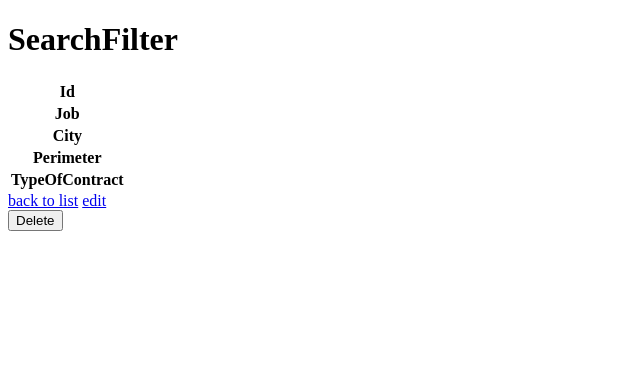
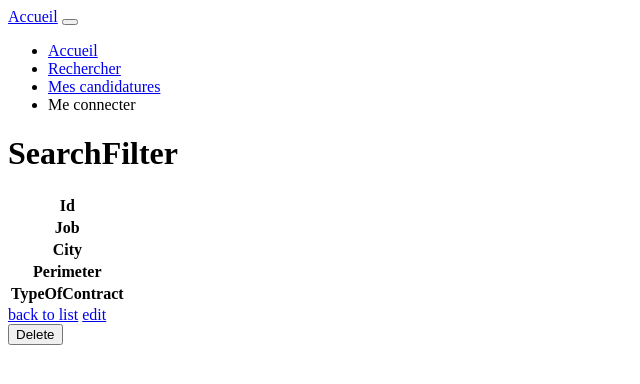
Before and after one commit to PerrinGaetan/checkpoint4_help_me_to_search_job, a Symfony app: template templates/search_filter/show.html.twig in a window 1280 px wide. Shown: the top 384 px of the page, without its empty margins (0-640 px from the left). Run offline with Twig, Linux system fonts and the light colour scheme; the template is opened without the code that fills it, so the values that code supplies are empty; some libraries are stand-ins or nearby versions.

Commit message:
Create search's form and add some styles on search form's file

```diff
--- a/assets/app.js
+++ b/assets/app.js
@@ -7,6 +7,7 @@
 
 // any CSS you import will output into a single css file (app.css in this case)
 import './styles/app.scss';
+require('bootstrap');
 
 // start the Stimulus application
 import './bootstrap';
--- /dev/null
+++ b/assets/styles/search.scss
@@ -0,0 +1,6 @@
+@import "~bootstrap/scss/bootstrap";
+
+.primarySearch {
+    justify-content: center;
+    align-items: center;
+}
--- a/templates/base.html.twig
+++ b/templates/base.html.twig
@@ -11,9 +11,16 @@
 
         {% block javascripts %}
             {{ encore_entry_script_tags('app') }}
+             {# <script src="https://www.emploi-store-dev.fr/widget/pe-offres-emploi/pe-offres-emploi.js"></script>
+             <script>
+                &nbsp;&nbsp;&nbsp; var macarte = document.querySelector('pe-offres-emploi');
+                &nbsp;&nbsp;  macarte.options = {};
+                &nbsp;&nbsp;&nbsp; macarte.token = "mon token widget offre";
+            </script> #}
         {% endblock %}
     </head>
     <body>
+        {% include "components/navbar.html.twig" %}
         {% block body %}{% endblock %}
     </body>
 </html>
--- /dev/null
+++ b/templates/components/navbar.html.twig
@@ -0,0 +1,24 @@
+<nav class="navbar navbar-expand-lg navbar-light bg-light">
+  <div class="container-fluid">
+    <a class="navbar-brand" href="#">Accueil</a>
+    <button class="navbar-toggler" type="button" data-bs-toggle="collapse" data-bs-target="#navbarNav" aria-controls="navbarNav" aria-expanded="false" aria-label="Toggle navigation">
+      <span class="navbar-toggler-icon"></span>
+    </button>
+    <div class="collapse navbar-collapse" id="navbarNav">
+      <ul class="navbar-nav">
+        <li class="nav-item">
+          <a class="nav-link active" aria-current="page" href="#">Accueil</a>
+        </li>
+        <li class="nav-item">
+          <a class="nav-link" href="#">Rechercher</a>
+        </li>
+        <li class="nav-item">
+          <a class="nav-link" href="#">Mes candidatures</a>
+        </li>
+        <li class="nav-item">
+          <a class="nav-link">Me connecter</a>
+        </li>
+      </ul>
+    </div>
+  </div>
+</nav>
--- a/webpack.config.js
+++ b/webpack.config.js
@@ -21,6 +21,7 @@ Encore
      * and one CSS file (e.g. app.css) if your JavaScript imports CSS.
      */
     .addEntry('app', './assets/app.js')
+    .addStyleEntry('search', './assets/styles/search.scss')
 
     // enables the Symfony UX Stimulus bridge (used in assets/bootstrap.js)
     .enableStimulusBridge('./assets/controllers.json')
```
Also changed, not shown: src/Controller/SearchFilterController.php (+6 -1 lines), src/Entity/SearchFilter.php (+5 -5 lines), src/Form/SearchFilterType.php (+9 -3 lines), templates/search_filter/_form.html.twig (+16 -2 lines), templates/search_filter/new.html.twig (+7 -4 lines).
